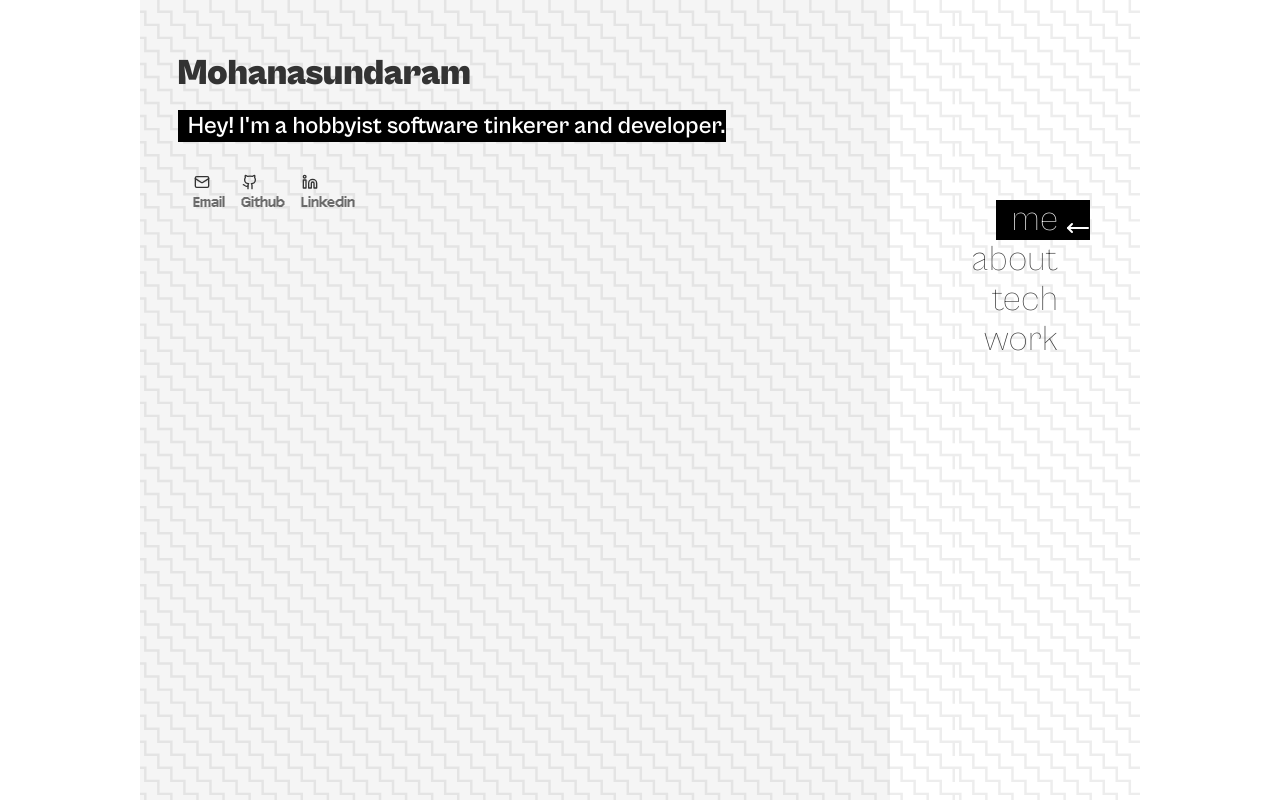
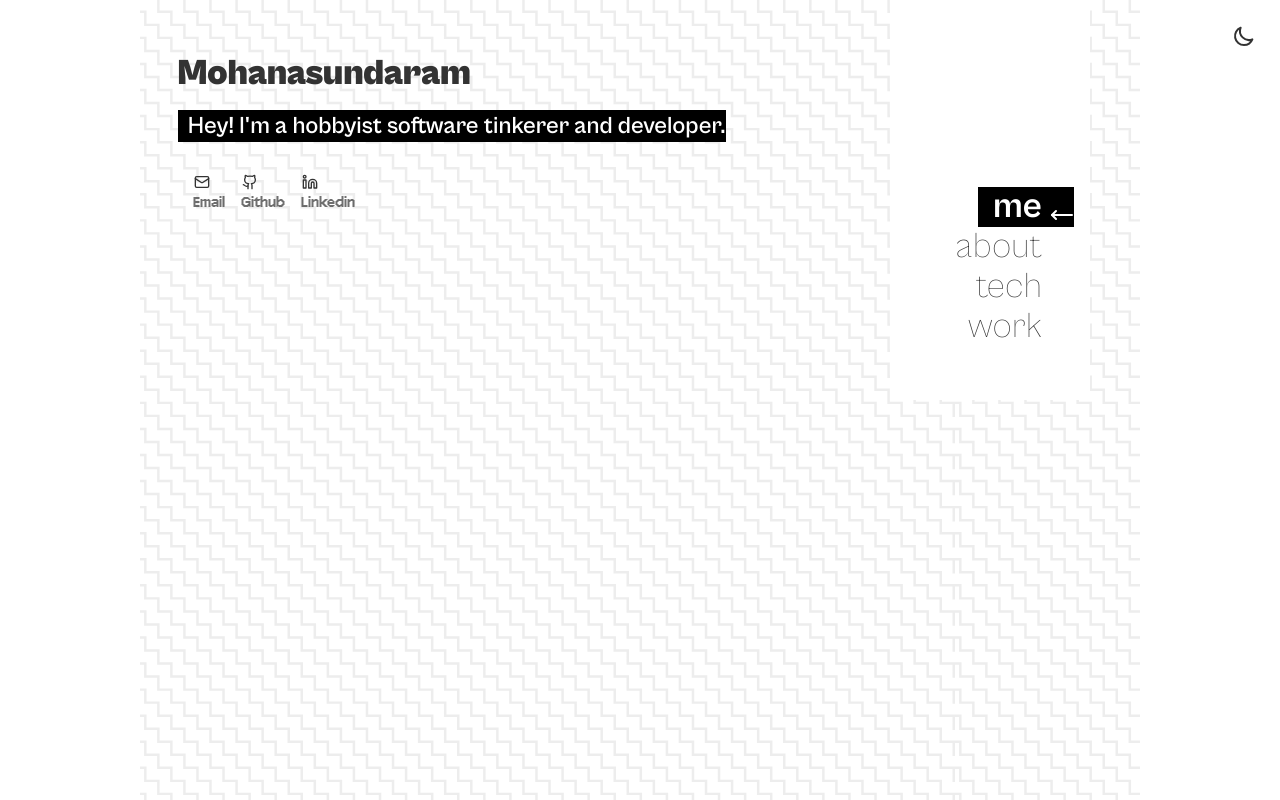
Before and after one commit to iammohan01/thesundaram.in, a SvelteKit app: page / in a window 1280 px wide. Built offline with nearby package versions, Linux system fonts and the light colour scheme.

Commit message:
[feat] added dark mode support

```diff
--- a/src/app.css
+++ b/src/app.css
@@ -17,7 +17,25 @@
 	font-family: 'CabinetGrotesk', sans-serif;
 	font-weight: 400;
 	line-height: 1.5;
-	color: #333;
+	--text-color: #333;
+	--bg-color: #fff;
+	--nav-bg: #fff;
+	--nav-text: #333;
+	--nav-hover: #000;
+	--nav-active-bg: #000;
+	--nav-active-text: #fff;
+	color: var(--text-color);
+	background-color: var(--bg-color);
+}
+
+:root[data-theme="dark"] {
+	--text-color: #fff;
+	--bg-color: #3C3D37;
+	--nav-bg: #3C3D37;
+	--nav-text: #fff;
+	--nav-hover: #fff;
+	--nav-active-bg: #fff;
+	--nav-active-text: #3C3D37;
 }
 
 /* Mobile-first base styles */
@@ -28,6 +46,9 @@
 	margin: 0;
 	padding: 0;
 	position: fixed;
+	background-color: var(--bg-color);
+	color: var(--text-color);
+	transition: background-color 0.3s ease, color 0.3s ease;
 }
 
 /* Fix for iOS Safari 100vh issue */
--- /dev/null
+++ b/src/components/theme-toggle.svelte
@@ -0,0 +1,45 @@
+<script lang="ts">
+	import { onMount } from 'svelte';
+	import { browser } from '$app/environment';
+
+	let isDark = false;
+
+	onMount(() => {
+		if (browser) {
+			// Check for saved theme preference or system preference
+			const savedTheme = localStorage.getItem('theme');
+			const systemPrefersDark = window.matchMedia('(prefers-color-scheme: dark)').matches;
+
+			isDark = savedTheme === 'dark' || (!savedTheme && systemPrefersDark);
+			updateTheme();
+		}
+	});
+
+	function toggleTheme() {
+		isDark = !isDark;
+		updateTheme();
+	}
+
+	function updateTheme() {
+		if (browser) {
+			document.documentElement.setAttribute('data-theme', isDark ? 'dark' : 'light');
+			localStorage.setItem('theme', isDark ? 'dark' : 'light');
+		}
+	}
+</script>
+
+<button
+	on:click={toggleTheme}
+	class="fixed top-4 right-4 z-50 p-2 rounded-full transition-colors duration-300"
+	aria-label="Toggle dark mode"
+>
+	{#if isDark}
+		<svg xmlns="http://www.w3.org/2000/svg" class="w-6 h-6" fill="none" viewBox="0 0 24 24" stroke="currentColor">
+			<path stroke-linecap="round" stroke-linejoin="round" stroke-width="2" d="M12 3v1m0 16v1m9-9h-1M4 12H3m15.364 6.364l-.707-.707M6.343 6.343l-.707-.707m12.728 0l-.707.707M6.343 17.657l-.707.707M16 12a4 4 0 11-8 0 4 4 0 018 0z" />
+		</svg>
+	{:else}
+		<svg xmlns="http://www.w3.org/2000/svg" class="w-6 h-6" fill="none" viewBox="0 0 24 24" stroke="currentColor">
+			<path stroke-linecap="round" stroke-linejoin="round" stroke-width="2" d="M20.354 15.354A9 9 0 018.646 3.646 9.003 9.003 0 0012 21a9.003 9.003 0 008.354-5.646z" />
+		</svg>
+	{/if}
+</button>
--- a/src/routes/+layout.svelte
+++ b/src/routes/+layout.svelte
@@ -1,6 +1,7 @@
 <script lang="ts">
 	import '../app.css';
 	import MoveRight from '../components/move-right.svelte';
+	import ThemeToggle from '../components/theme-toggle.svelte';
 	import { page } from '$app/stores';
 	import { goto, onNavigate } from '$app/navigation';
 	import { onMount } from 'svelte';
@@ -144,20 +145,24 @@
 	on:touchend={handleTouchEnd}
 />
 
+<ThemeToggle />
+
 <div class="container relative mx-auto flex min-h-[100dvh] w-full max-w-[1000px] bg-pattern bg-contain">
 	<div class="relative flex w-full flex-col">
 		<!-- Main content area -->
-		<div style="view-transition-name: page" class="flex-1 w-full bg-c-grey md:w-3/4 overflow-y-auto pb-20 md:pb-0">
+		<div style="view-transition-name: page" class="flex-1 w-full md:w-3/4 overflow-y-auto pb-20 md:pb-0">
 			{@render children()}
 		</div>
 
 		<!-- Mobile Navigation - Always visible at bottom -->
-		<div class="fixed bottom-0 left-0 right-0 z-50 bg-white shadow-lg md:hidden">
+		<div class="fixed bottom-0 left-0 right-0 z-50 shadow-lg md:hidden" style="background-color: var(--nav-bg);">
 			<nav class="mx-auto max-w-[1000px] flex items-center justify-around p-4">
 				{#each routes as route}
 					<a
 						href={route.path}
-						class="inverted group flex cursor-pointer items-center justify-center gap-1 text-lg font-thin transition-all duration-300 px-3 py-1 {$page.url.pathname === route.path && 'inverted bg-black text-white !font-bold'}"
+						class="group flex cursor-pointer items-center justify-center gap-1 text-lg font-thin transition-all duration-300 px-3 py-1"
+						style="color: var(--nav-text);"
+						class:active={$page.url.pathname === route.path}
 					>
 						{route.name}
 					</a>
@@ -166,20 +171,20 @@
 		</div>
 
 		<!-- Desktop Navigation -->
-		<div class="hidden md:absolute md:right-[5%] md:flex md:h-[50%] md:max-h-[900px] md:w-1/5 md:flex-col md:items-end md:justify-end">
+		<div class="hidden md:absolute md:right-[5%] md:flex md:h-[50%] md:max-h-[900px] md:w-1/5 md:flex-col md:items-end md:justify-end p-4 rounded-lg" style="background-color: var(--nav-bg);">
 			{#each routes as route}
 				<a
 					href={route.path}
-					class="{$page.url.pathname === route.path && 'inverted bg-black text-white'}
-						inverted group flex cursor-pointer items-end justify-end gap-2 text-4xl font-thin transition-all duration-300 hover:text-4xl hover:font-black"
+					class="group flex cursor-pointer items-end justify-end gap-2 text-4xl font-thin transition-all duration-300 hover:text-4xl hover:font-black"
+					style="color: var(--nav-text);"
+					class:active={$page.url.pathname === route.path}
 				>
 					&nbsp; {route.name}
 					<span
-						class="opacity-0 transition-all duration-300 {$page.url.pathname !== route.path &&
-							'group-hover:opacity-100'} {$page.url.pathname === route.path &&
-							'opacity-100'}"
+						class="opacity-0 transition-all duration-300"
+						class:opacity-100={$page.url.pathname === route.path || false}
 					>
-						<MoveRight color={$page.url.pathname === route.path ? 'white' : 'currentColor'} />
+						<MoveRight color="currentColor" />
 					</span>
 				</a>
 			{/each}
@@ -189,6 +194,12 @@
 </div>
 
 <style>
+	.active {
+		background-color: var(--nav-active-bg);
+		color: var(--nav-active-text) !important;
+		font-weight: bold;
+	}
+
 	::view-transition-old(page) {
 		animation: slide-out 500ms ease-in-out;
 	}
@@ -199,22 +210,18 @@
 
 	@keyframes slide-out {
 		from {
-			/* transform: translateY(0); */
 			opacity: 1;
 		}
 		to {
-			/* transform: translateY(25px); */
 			opacity: 0;
 		}
 	}
 
 	@keyframes slide-in {
 		from {
-			/* transform: translateY(-25px); */
 			opacity: 0;
 		}
 		to {
-			/* transform: translateY(0); */
 			opacity: 1;
 		}
 	}
```
